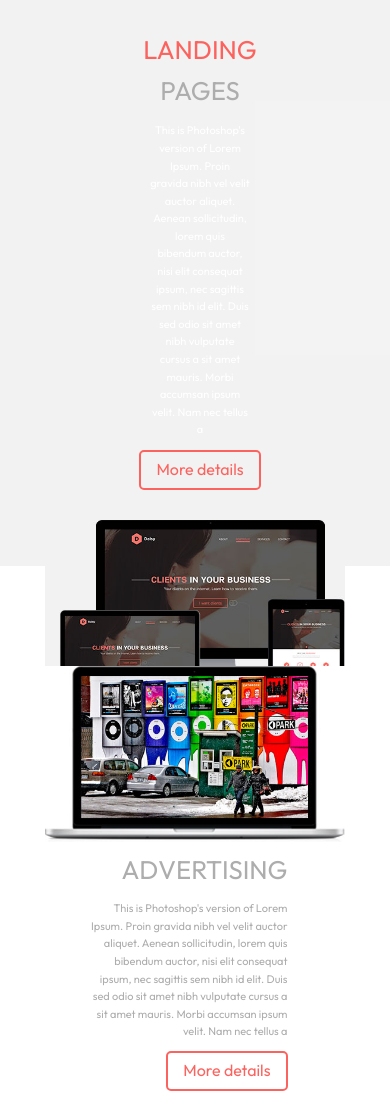
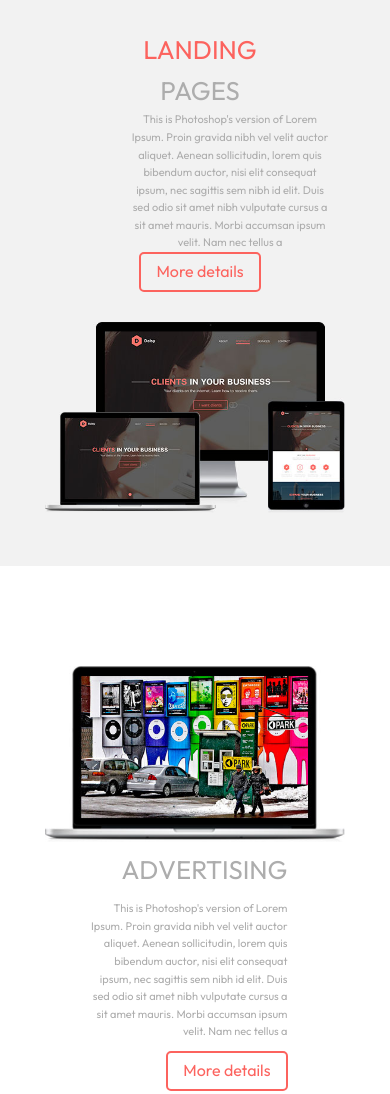
Before and after one commit to MaksShcherban/Lr_2, a plain HTML site: page index.html in a window 390 px wide. Shown: the part 2440-3534 px from the top of the page. Drawn offline with Linux system fonts and the light colour scheme.

Commit message:
Add files via upload

```diff
--- a/index.html
+++ b/index.html
@@ -111,7 +111,7 @@
                      <h3><span class="colorText">Landing</span> Pages</h3>
                     </div>
                 <div class="text_no_head">
-                    <p>This is Photoshop's version  of Lorem Ipsum. Proin gravida nibh vel velit auctor aliquet. Aenean sollicitudin, lorem quis bibendum auctor, nisi elit consequat ipsum, nec sagittis sem nibh id elit. Duis sed odio sit amet nibh vulputate cursus a sit amet mauris. Morbi accumsan ipsum velit. Nam nec tellus a </p>
+                    This is Photoshop's version  of Lorem Ipsum. Proin gravida nibh vel velit auctor aliquet. Aenean sollicitudin, lorem quis bibendum auctor, nisi elit consequat ipsum, nec sagittis sem nibh id elit. Duis sed odio sit amet nibh vulputate cursus a sit amet mauris. Morbi accumsan ipsum velit. Nam nec tellus a
                 </div>
                 <a  class="btn" href="#">More details</a>
             </div>
@@ -219,7 +219,7 @@
      <div class="rombys">
          <div class="text_in">
              <div class="text_in_head">Daisy</div>
-            <div class="text_no_head">615 4th Ave S, Jacksonville Beach, FL 32250</div>
+            <div class="text_no_head_1">615 4th Ave S, Jacksonville Beach, FL 32250</div>
          </div>
      </div>
          <div class="logo_end">Daisy</div>
--- a/style.css
+++ b/style.css
@@ -629,8 +629,7 @@ img{
 
 .text_no_head  {
   font-size: 15px;
-  color: #fff;
-  max-width: 200px;
+
 }
 
 .logo_end {
@@ -658,7 +657,7 @@ img{
   height: 700px;
   }
   /* Block 10 */
-  .text_no_head{
+  .text_no_head_1{
     max-width: 200px;
   }
 }
@@ -801,7 +800,7 @@ font-size: 22px;
  .text_in_head{
    font-size: 26px;
  }
- .text_no_head{
+ .text_no_head_1{
   max-width: 150px;
   font-size: 12px;
 }
@@ -903,7 +902,7 @@ padding-right: 0px;
 }
 
  /* Block 10 */
- .text_no_head{
+ .text_no_head_1{
   max-width: 150px;
 }
 
@@ -1025,7 +1024,7 @@ padding-right: 0px;
 .text_in_head{
   font-size: 24px;
 }
-.text_no_head{
+.text_no_head_1{
  max-width: 130px;
  font-size: 12px;
 }
@@ -1314,8 +1313,8 @@ font-size: 11px;
   font-size: 20px;
   margin-top: 30px;
 }
-.text_no_head{
- max-width: 100px;
+.text_no_head_1{
+
  font-size: 11px;
 }
 .logo_end{
```
